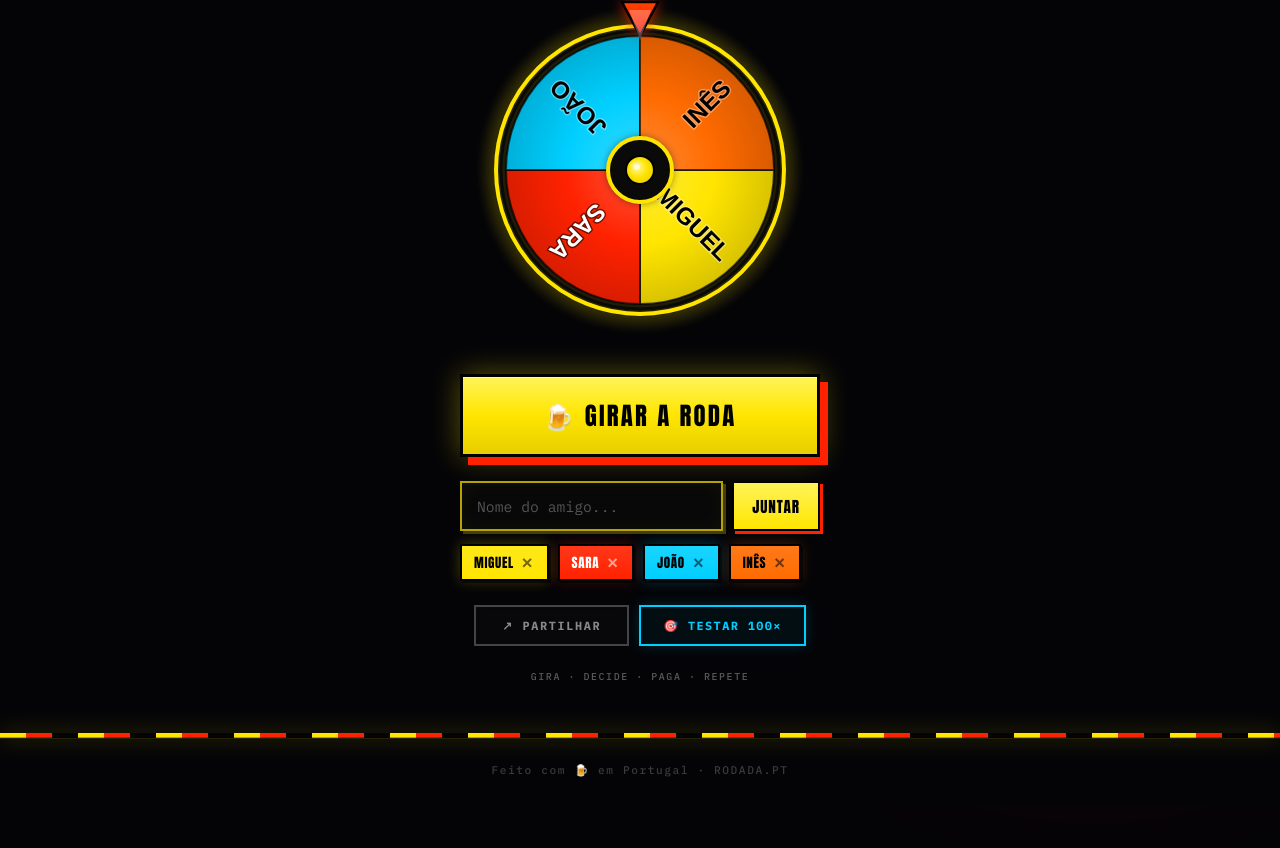
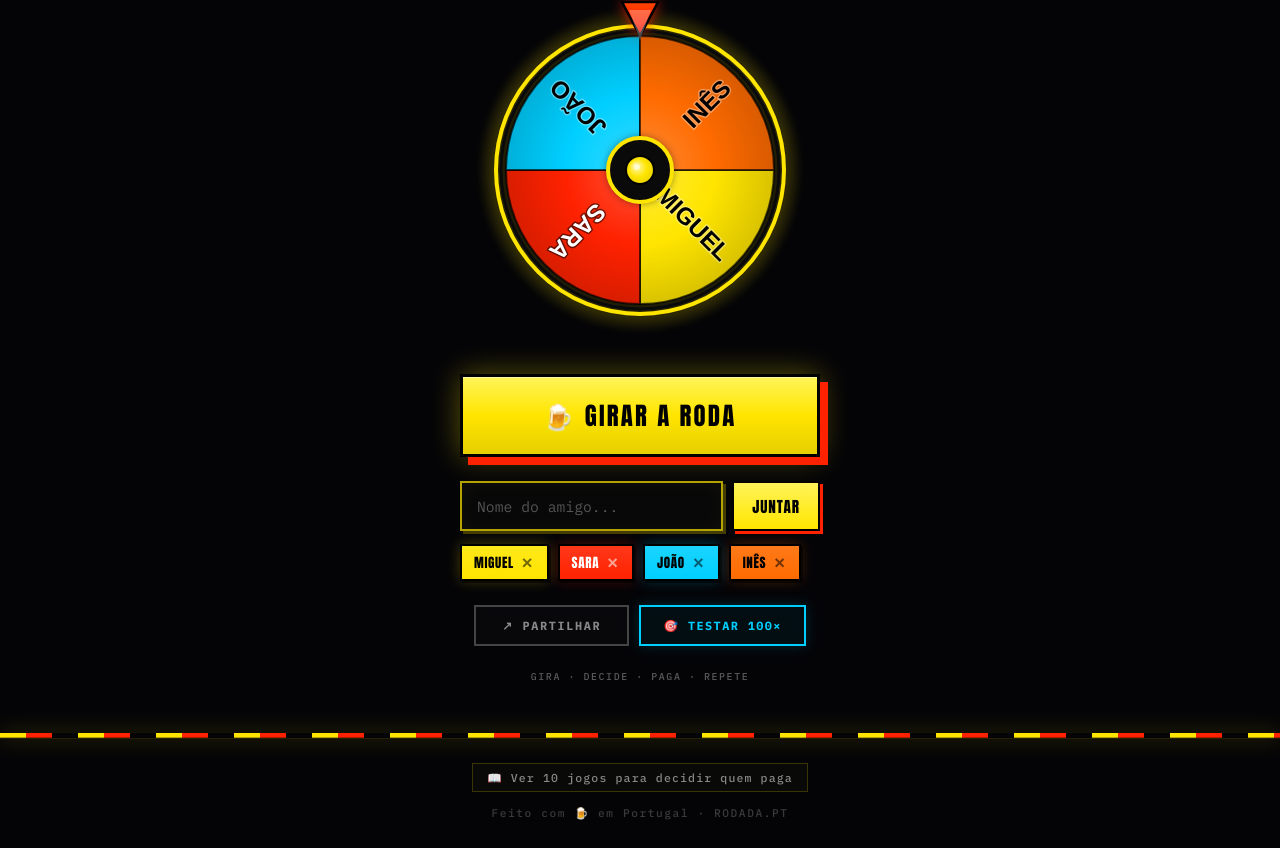
Before and after one commit to tickrPT/rodada.pt, a React (Vite) app: page / in a window 1280 px wide. Shown: the part 293-1141 px from the top of the page. Before the commit the page ends 1098 px from the top, so only its background shows below. Built offline with nearby package versions, Linux system fonts and the light colour scheme.

Commit message:
feat: add discreet footer link to SEO page
feat: add discreet footer link to SEO page

```diff
--- a/src/App.jsx
+++ b/src/App.jsx
@@ -96,6 +96,7 @@ const T = {
     pCount:(n)=>`${n} participante${n!==1?"s":""}`,
     gInfo:(ng,ps)=>`${ng} grupo${ng!==1?"s":""} · ~${ps} por grupo`,
     footer:"Feito com 🍺 em Portugal",
+    guideLink:"Ver 10 jogos para decidir quem paga",
     // ── Card mode ──
     modeWheel:"🍺 Roleta",
     modeCards:"💳 Cartões",
@@ -150,6 +151,7 @@ const T = {
     pCount:(n)=>`${n} participant${n!==1?"s":""}`,
     gInfo:(ng,ps)=>`${ng} group${ng!==1?"s":""} · ~${ps} each`,
     footer:"Made with 🍺 in Portugal",
+    guideLink:"10 games to decide who pays",
     // ── Card mode ──
     modeWheel:"🍺 Wheel",
     modeCards:"💳 Cards",
@@ -1519,6 +1521,13 @@ export default function App() {
     .ftr{text-align:center;padding:24px 18px 28px;font-size:0.7rem;color:#3a3a3a;
       letter-spacing:0.14em;font-family:'IBM Plex Mono',monospace;font-weight:500;
       border-top:1px solid rgba(255,229,0,0.08)}
+    .ftr-link{display:inline-block;color:#888;text-decoration:none;padding:6px 14px;
+      margin-bottom:10px;font-size:0.72rem;letter-spacing:0.1em;
+      border:1px solid rgba(255,229,0,0.2);transition:all 0.18s;
+      background:rgba(255,229,0,0.02)}
+    .ftr-link:hover{color:#FFE500;border-color:#FFE500;background:rgba(255,229,0,0.06);
+      box-shadow:0 0 14px rgba(255,229,0,0.15)}
+    .ftr-credit{color:#3a3a3a;margin-top:4px}
 
     /* ════════════════════════════════════════════ */
     /* ═══════ CARD MODE — premium 3D cards ═══════ */
@@ -1997,7 +2006,10 @@ export default function App() {
         )}
 
         <div className="stripe"/>
-        <div className="ftr">{t.footer}  ·  RODADA.PT</div>
+        <div className="ftr">
+          <a href="/jogos-para-decidir.html" className="ftr-link">📖 {t.guideLink}</a>
+          <div className="ftr-credit">{t.footer}  ·  RODADA.PT</div>
+        </div>
       </div>
 
       {winner&&(
```
